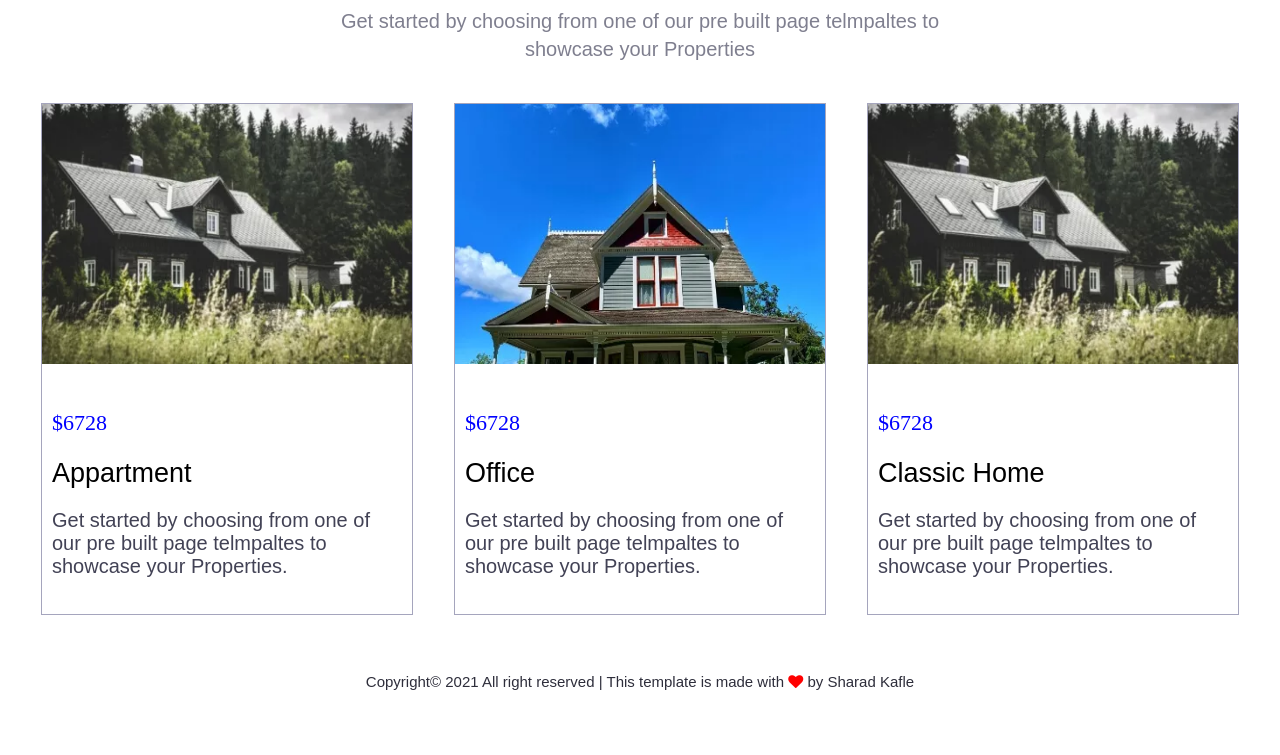
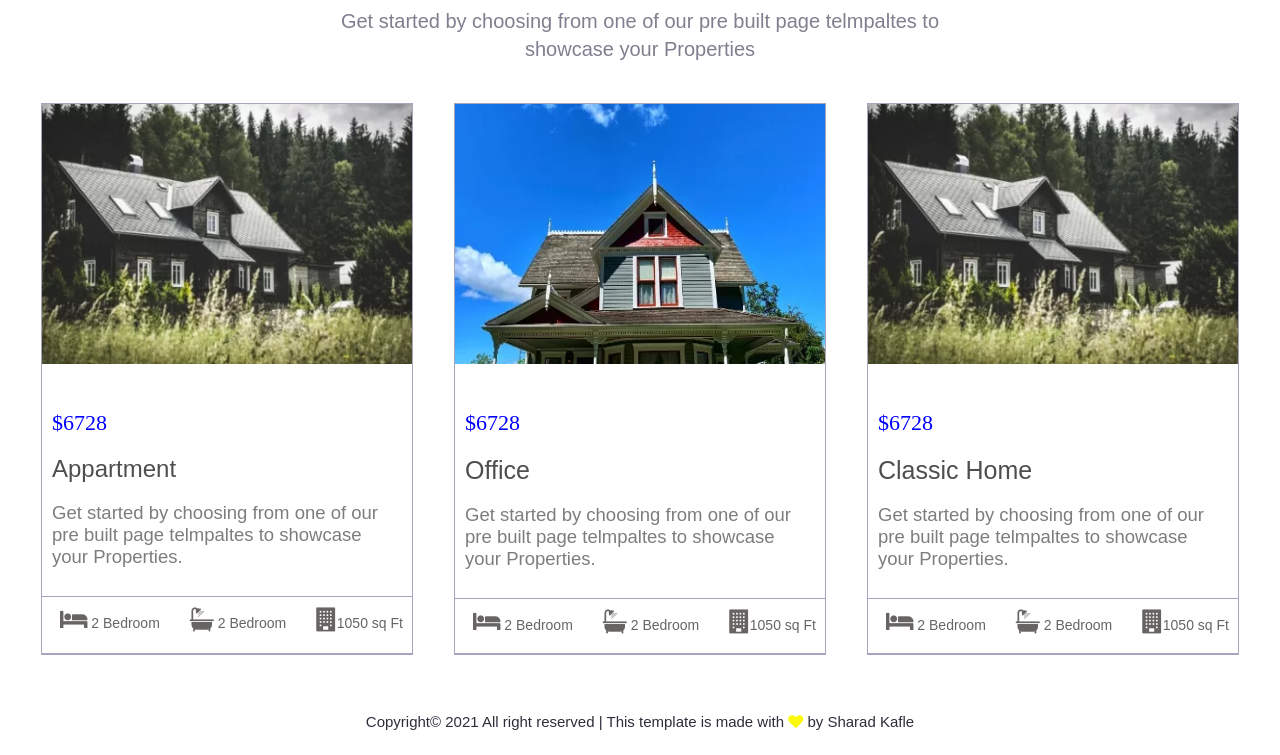
Before and after one commit to rsnjoshi/CODE-CAMP, a plain HTML site: page folder_sharad/project1.html in a window 1280 px wide. Shown: the part 1105-1860 px from the top of the page. Before the commit the page ends 1820 px from the top, so only its background shows below. Drawn offline with Linux system fonts and the light colour scheme; files whose address does not match are found by name.

Commit message:
final editing of project

```diff
--- a/folder_sharad/project1.html
+++ b/folder_sharad/project1.html
@@ -52,18 +52,33 @@
         <div class="box1">
             <div><img src="./xitems2.jpg.pagespeed.ic.Tyh5DU1yZ-.webp" alt="" class="box11"></div>
             <div class="box12"><p class="box13">$6728</p><p class="box14">Appartment</p><p class="box15">Get started by choosing from one of our pre built page telmpaltes to showcase your Properties.</p></div>
+        <div class="box16">
+            <div class="box17">
+            <div> <i  class="fa fa-bed" style="font-size:24px"></i> 2 Bedroom<i id="box172" class="fa fa-bath" style="font-size:24px"></i> 2 Bedroom<i id="box171" class="fa fa-building" style="font-size:24px"></i>1050 sq Ft</div>
+           </div>
+        </div>
         </div>
         <div class="box2">
             <div><img src="./xitems1.jpg.pagespeed.ic.-in2AbFIRk.webp" alt="" class="box21"></div>
             <div class="box22"><p class="box23">$6728</p><p class="box24">Office</p><p class="box25">Get started by choosing from one of our pre built page telmpaltes to showcase your Properties.</p></div>
+            <div class="box26">
+                <div class="box27">
+                <div> <i  class="fa fa-bed" style="font-size:24px"></i> 2 Bedroom<i id="box272" class="fa fa-bath" style="font-size:24px"></i> 2 Bedroom<i id="box271" class="fa fa-building" style="font-size:24px"></i>1050 sq Ft</div>
+               </div>
+               </div>
         </div>
         <div class="box3">
             <div><img src="./xitems2.jpg.pagespeed.ic.Tyh5DU1yZ-.webp" alt="" class="box31"></div>
             <div class="box32"><p class="box33">$6728</p><p class="box34">Classic Home</p><p class="box35">Get started by choosing from one of our pre built page telmpaltes to showcase your Properties.</p></div>
+            <div class="box36">
+                <div class="box37">
+                <div> <i  class="fa fa-bed" style="font-size:24px"></i> 2 Bedroom<i id="box372" class="fa fa-bath" style="font-size:24px"></i> 2 Bedroom<i id="box371" class="fa fa-building" style="font-size:24px"></i>1050 sq Ft</div>
+               </div>
+               </div>
         </div>
     </div>
     <footer>
-        <div class="foot">Copyright&#169 2021 All right reserved | This template is made with <i class="fa fa-heart" style="font-size:15px;color:red"></i> by Sharad Kafle</div>
+        <div class="foot">Copyright&#169 2021 All right reserved | This template is made with <i class="fa fa-heart" style="font-size:15px;color:rgb(252, 248, 11)"></i> by Sharad Kafle</div>
     </footer>
 </body>
 </html>
--- a/folder_sharad/project1css.css
+++ b/folder_sharad/project1css.css
@@ -199,7 +199,7 @@ margin-bottom: 50px;
   border: 1px solid rgb(165, 165, 189);
     display: flex;
     flex-direction: column;
-    height: 510px;
+    height: 550px;
 }
 .box11{
     width: 370px;
@@ -218,19 +218,42 @@ margin-bottom: 50px;
 .box14{
     margin-bottom: 1px;
     font-family: Arial, Helvetica, sans-serif;
-    font-size: 27px;
+    font-size: 24px;
+    color: rgb(78, 78, 78);
 }
 .box15{
-font-size: 20px;
-color:  #424255 ;
+    font-size: 18.5px;
+    color:  #7d7d7e ;
      font-family: Arial, Helvetica, sans-serif;
+}
+.box16{
+    border: solid;
+    position: relative;
+    border-width: 1px;
+    width: 370px;
+    height: 100px;
+    border-color: rgb(165, 165, 189);
+    margin-left: -1px;
+}
+.box17{
+    margin-left: 18px;
+    margin-top: 10px;
+    color: rgb(104, 100, 100);
+    font-family: Arial, Helvetica, sans-serif;
+    font-size: 14px;
+}
+#box171{
+    margin-left: 30px;
+}
+#box172{
+    margin-left: 30px;
 }
 .box2{
     width: 370px;
   border: 1px solid rgb(165, 165, 189);
     display: flex;
     flex-direction: column;
-      height: 510px;
+    height: 550px;
   }
   .box21{
       width: 370px;
@@ -249,19 +272,42 @@ font-family: Arial, Helvetica, sans-serif;
   .box24{
       margin-bottom: 1px;
       font-family: Arial, Helvetica, sans-serif;
-      font-size: 27px;
+      font-size: 25px;
+      color: rgb(78, 78, 78);
   }
   .box25{
-  font-size: 20px;
-  color:  #424255 ;
+  font-size: 18.5px;
+  color:  #7d7d7e ;
    font-family: Arial, Helvetica, sans-serif;
+  }
+  .box26{
+    border: solid;
+    position: relative;
+    border-width: 1px;
+    width: 370px;
+    height: 100px;
+    border-color: rgb(165, 165, 189);
+    margin-left: -1px;
+}
+.box27{
+    margin-left: 18px;
+    margin-top: 10px;
+    color: rgb(104, 100, 100);
+    font-family: Arial, Helvetica, sans-serif;
+    font-size: 14px;
+}
+#box271{
+    margin-left: 30px;
+}
+#box272{
+    margin-left: 30px;
 }
   .box3{
     width: 370px;
     border: 1px solid rgb(165, 165, 189);
       display: flex;
       flex-direction: column;
-    height: 510px;
+      height: 550px;
   }
   .box31{
       width: 370px;
@@ -280,12 +326,35 @@ font-family: Arial, Helvetica, sans-serif;
   .box34{
       margin-bottom: 1px;
       font-family: Arial, Helvetica, sans-serif;
-      font-size: 27px;
+      font-size: 25px;
+      color: rgb(78, 78, 78);
   }
   .box35{
-  font-size: 20px;
-  color:  #424255 ;
+    font-size: 18.5px;
+    color:  #7d7d7e ;
      font-family: Arial, Helvetica, sans-serif;
+  }
+  .box36{
+    border: solid;
+    position: relative;
+    border-width: 1px;
+    width: 370px;
+    height: 100px;
+    border-color: rgb(165, 165, 189);
+    margin-left: -1px;
+}
+.box37{
+    margin-left: 18px;
+    margin-top: 10px;
+    color: rgb(104, 100, 100);
+    font-family: Arial, Helvetica, sans-serif;
+    font-size: 14px;
+}
+#box371{
+    margin-left: 30px;
+}
+#box372{
+    margin-left: 30px;
 }
   footer{
       margin-top: 50px;
```
Also changed, not shown: folder_sharad/h1_hero1.jpg (1).webp (renamed from folder_sharad/images/h1_hero1.jpg (1).webp), folder_sharad/homopy.webp (renamed from folder_sharad/images/homopy.webp), folder_sharad/xitems1.jpg.pagespeed.ic.-in2AbFIRk.webp (renamed from folder_sharad/images/xitems1.jpg.pagespeed.ic.-in2AbFIRk.webp), folder_sharad/xitems2.jpg.pagespeed.ic.Tyh5DU1yZ-.webp (renamed from folder_sharad/images/xitems2.jpg.pagespeed.ic.Tyh5DU1yZ-.webp). Lines whose indentation alone changed are shown as unchanged.
